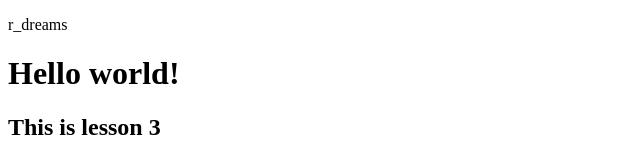
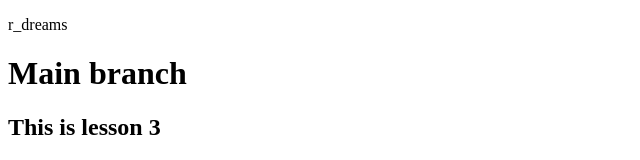
Before and after one commit to iamkate-v/r_dreams_lesson_3, a plain HTML site: page index.html in a window 1280 px wide. Shown: the top 160 px of the page, without its empty margins (0-640 px from the left). Drawn offline with Linux system fonts and the light colour scheme.

Commit message:
changing h1

```diff
--- a/index.html
+++ b/index.html
@@ -8,7 +8,7 @@
   </head>
   <body>
     <header><p>r_dreams</p></header>
-    <h1>Hello world!</h1>
+    <h1>Main branch</h1>
     <h2>This is lesson 3</h2>
     <main>
       <article>
```
